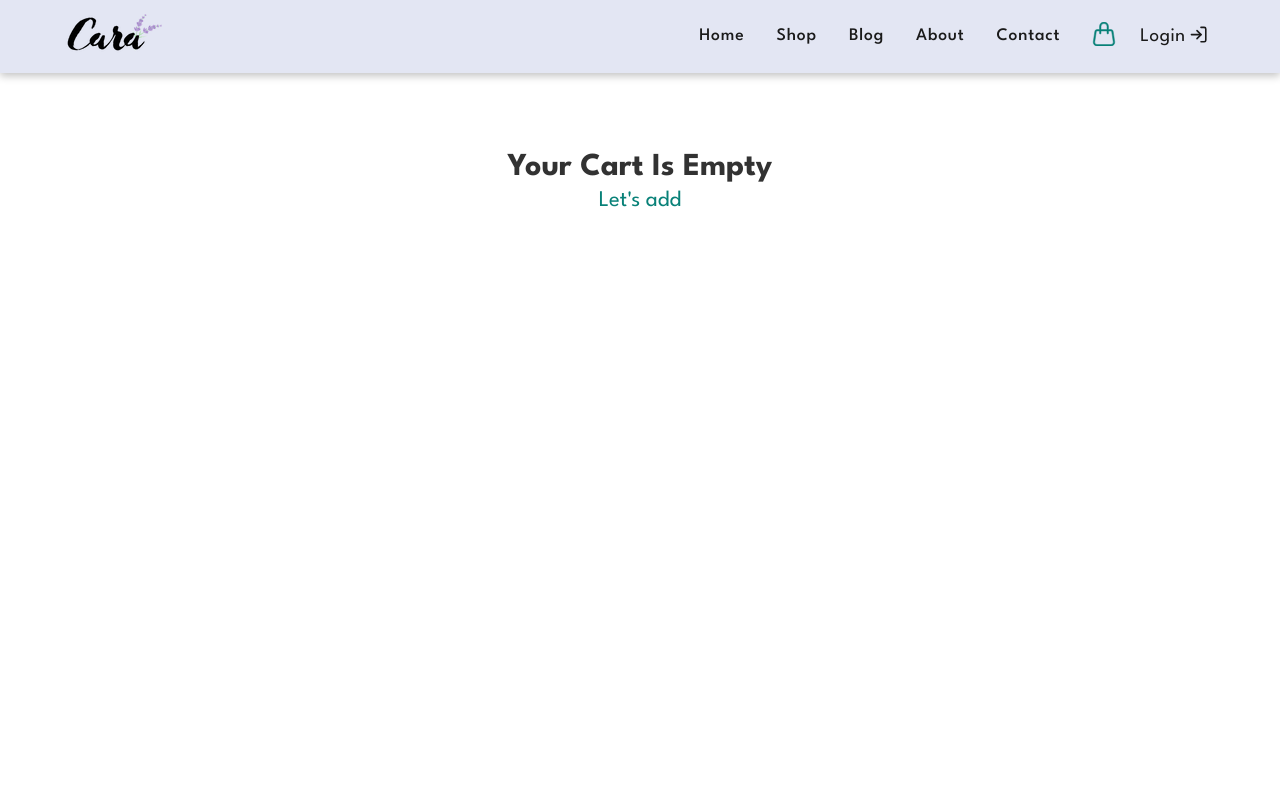
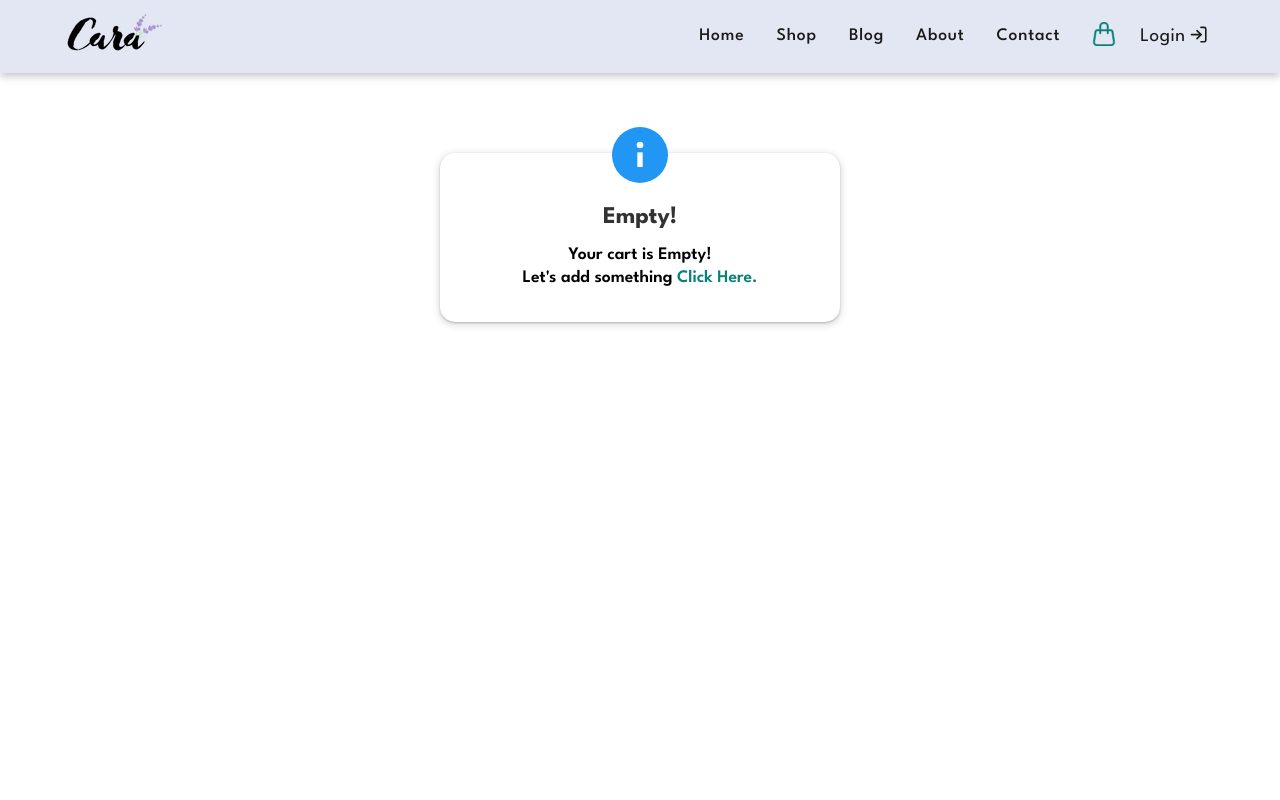
Before and after one commit to Hooseinsalari/Cara, a React (Create React App) app: page /cart in a window 1280 px wide. Shown: the top 800 px of the page. Built offline with nearby package versions, Linux system fonts and the light colour scheme.

Commit message:
create checkout and clear component for cart page

```diff
--- /dev/null
+++ b/src/components/CheckoutMessage.js
@@ -0,0 +1,26 @@
+import React from "react";
+import { Link } from "react-router-dom";
+
+// icons
+import { FcOk } from "react-icons/fc";
+
+// styles
+import styles from "./CheckoutMessage.module.css";
+
+const CheckoutMessage = () => {
+  return (
+    <div className={styles.checkout}>
+      <FcOk className={styles.checkout__success} />
+      <h2 className={styles.checkout__title}>Thank You!</h2>
+      <p className={styles.checkout__message}>
+        Your purchase was successful,
+        <br /> Thank you for your trust
+      </p>
+      <span className={styles.checkout__link}>
+        Back to Home Page, <Link to="/">Click Here.</Link>
+      </span>
+    </div>
+  );
+};
+
+export default CheckoutMessage;
--- /dev/null
+++ b/src/components/CheckoutMessage.module.css
@@ -0,0 +1,56 @@
+.checkout {
+  border-radius: 15px;
+  box-shadow: rgba(60, 64, 67, 0.3) 0px 1px 2px 0px,
+    rgba(60, 64, 67, 0.15) 0px 2px 6px 2px;
+  width: 25rem;
+  margin: auto;
+  padding: 2rem 1.5rem;
+  position: relative;
+}
+
+.checkout__success {
+  position: absolute;
+  top: -30px;
+  left: 0;
+  right: 0;
+  width: 100%;
+  font-size: 4rem;
+}
+
+.checkout__title {
+  margin-top: 1.3rem;
+  margin-bottom: 1rem;
+  color: #323232;
+}
+
+.checkout__message {
+  font-size: 1.1rem;
+  line-height: 20px;
+  font-weight: 600;
+  margin-bottom: 1.3rem;
+}
+
+.checkout__link {
+  color: #606063;
+  font-weight: 600;
+}
+
+.checkout__link a {
+  text-decoration: none;
+  color: #088178;
+}
+
+/* responsive */
+@media (max-width: 425px) {
+  .checkout {
+    width: 18rem;
+  }
+
+  .checkout__title {
+    font-size: 1.4rem;
+  }
+
+  .checkout__message {
+    font-size: 1rem;
+  }
+}
--- /dev/null
+++ b/src/components/ClearMessage.js
@@ -0,0 +1,21 @@
+// this component use in cart page if cart is empty
+import React from 'react';
+import { Link } from 'react-router-dom';
+
+// icons
+import { FcInfo } from "react-icons/fc";
+
+// styles
+import styles from "./ClearMessage.module.css";
+
+const ClearMessage = () => {
+    return (
+        <div className={styles.clear}>
+            <FcInfo className={styles.clear__icon} />
+            <h2 className={styles.clear__title}>Empty!</h2>
+            <span className={styles.clear__message}>Your cart is Empty!<br />Let's add something <Link to="/shop">Click Here.</Link></span>
+        </div>
+    );
+};
+
+export default ClearMessage;
--- /dev/null
+++ b/src/components/ClearMessage.module.css
@@ -0,0 +1,49 @@
+.clear {
+    border-radius: 15px;
+    box-shadow: rgba(60, 64, 67, 0.3) 0px 1px 2px 0px, rgba(60, 64, 67, 0.15) 0px 2px 6px 2px;
+    width: 25rem;
+    margin: auto;
+    padding: 2rem 1.5rem;
+    position: relative;
+}
+
+.clear__icon {
+    position: absolute;
+    top: -30px;
+    left: 0;
+    right: 0;
+    width: 100%;
+    font-size: 4rem;
+}
+
+.clear__title {
+    margin-top: 1.3rem;
+    margin-bottom: 1rem;
+    color: #323232;
+}
+
+.clear__message {
+    font-size: 1.1rem;
+    line-height: 23px;
+    font-weight: 600;
+}
+
+.clear__message a {
+    text-decoration: none;
+    color: #088178;
+}
+
+/* responsive */
+@media (max-width: 425px) {
+    .clear {
+        width: 18rem;
+    }
+
+    .clear__title {
+        font-size: 1.4rem;
+    }
+
+    .clear__message {
+        font-size: 1rem;
+    }
+}
--- a/src/pages/CartPage.js
+++ b/src/pages/CartPage.js
@@ -1,4 +1,4 @@
-import React, { useContext } from "react";
+import React, { useContext, useEffect } from "react";
 import { Link } from "react-router-dom";
 
 // styles
@@ -6,6 +6,8 @@ import styles from "./CartPage.module.css";
 
 // component
 import Cart from "../components/shared/Cart";
+import CheckoutMessage from "../components/CheckoutMessage";
+import ClearMessage from "../components/ClearMessage";
 
 // context
 import { cartContext } from "../context/CartContextProvider";
@@ -16,6 +18,10 @@ const CartPage = () => {
   const {userData} = useContext(authContext)
 
   console.log(userData);
+
+  useEffect(() => {
+    window.scrollTo(0, 0)
+  }, [state.checkout, state.selectedItems.length === 0])
 
   const renderCart = () => {
     return (
@@ -62,13 +68,11 @@ const CartPage = () => {
         renderCart()
       ) : state.checkout ? (
         <div className={styles.checkout}>
-          <h1>Checkout successfully</h1>
-          <Link to="/">Home Page</Link>
+          <CheckoutMessage />
         </div>
       ) : (
         <div className={styles.clear}>
-          <h1>Your Cart Is Empty</h1>
-          <Link to="/shop">Let's add</Link>
+          <ClearMessage />
         </div>
       )}
     </div>
--- a/src/pages/CartPage.module.css
+++ b/src/pages/CartPage.module.css
@@ -76,20 +76,7 @@
 }
 
 .checkout , .clear{
-    margin: 5rem auto;
-    padding: 0 0.5rem;
-}
-
-.checkout h1 , .clear h1{
-    color: #323232;
-}
-
-.checkout a , .clear a {
-    font-size: 1.4rem;
-    color: #088178;
-    text-decoration: none;
-    margin-top: 0.5rem;
-    display: inline-block;
+    margin: 5rem auto 0;
 }
 
 /* queris */
```
